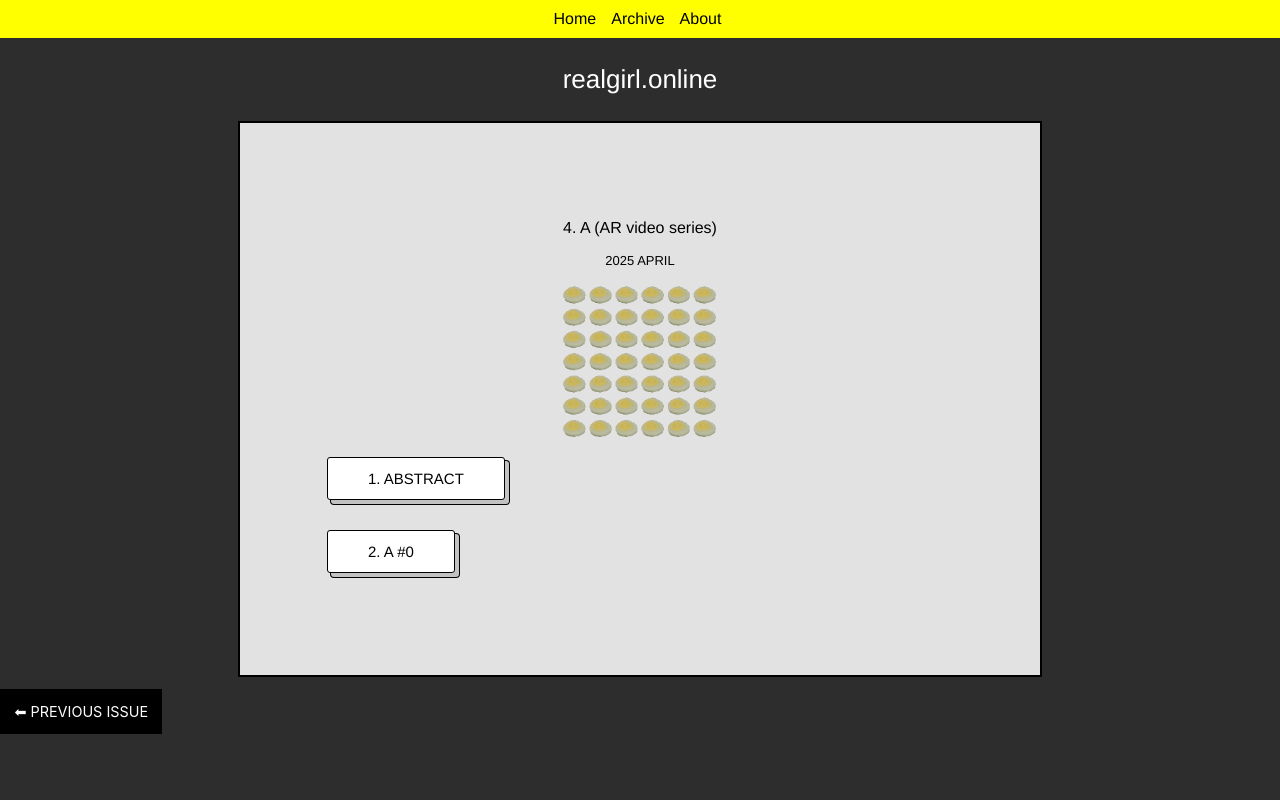
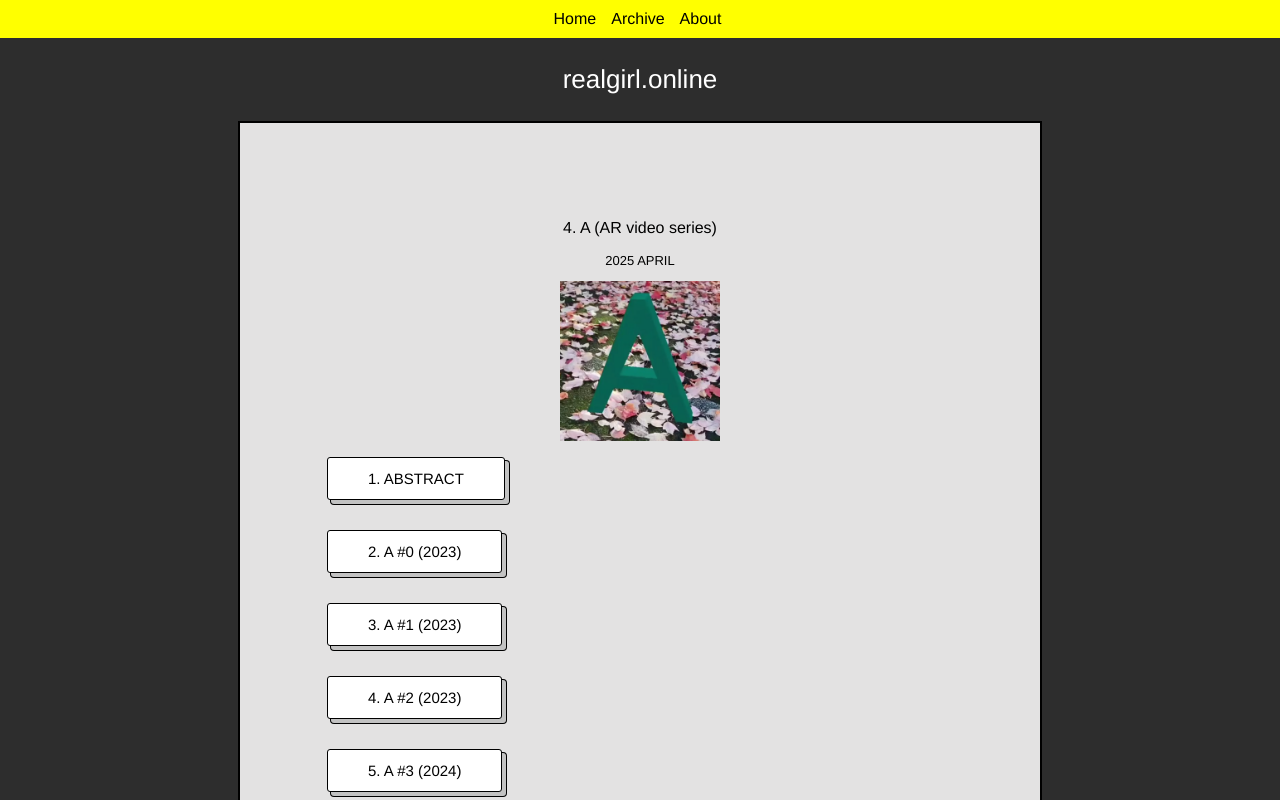
Before and after one commit to abbymachines/realgirl_online, a React (Create React App) app: page / in a window 1280 px wide. Shown: the top 800 px of the page. Built offline with nearby package versions, Linux system fonts and the light colour scheme.

Commit message:
finishing touches to issue 4 (cover image and titles)

```diff
--- a/src/TableOfContents.js
+++ b/src/TableOfContents.js
@@ -69,7 +69,7 @@ const db = {"issues": {
     },
     "4": {
         "title": "A (AR video series)",
-        "cover": "long_egg_slices.png",
+        "cover": "A_AR videos.png",
         "year": 2025,
         "month": 4,
         "posts": {
@@ -78,8 +78,20 @@ const db = {"issues": {
                 "URL": "https://public-api.wordpress.com/wp/v2/sites/abbymachines.wordpress.com/posts?slug=a-ar-video-series"
             },
             "2": {
-                "title": "A #0",
+                "title": "A #0 (2023)",
                 "URL": "https://public-api.wordpress.com/wp/v2/sites/abbymachines.wordpress.com/posts?slug=a-0"
+            },
+            "3": {
+                "title": "A #1 (2023)",
+                "URL": "https://public-api.wordpress.com/wp/v2/sites/abbymachines.wordpress.com/posts?slug=a-1"
+            },
+            "4": {
+                "title": "A #2 (2023)",
+                "URL": "https://public-api.wordpress.com/wp/v2/sites/abbymachines.wordpress.com/posts?slug=a-2"
+            },
+            "5": {
+                "title": "A #3 (2024)",
+                "URL": "https://public-api.wordpress.com/wp/v2/sites/abbymachines.wordpress.com/posts?slug=a-3"
             }
         }
     }
```
Also changed, not shown: public/images/A_AR videos.png (added).
